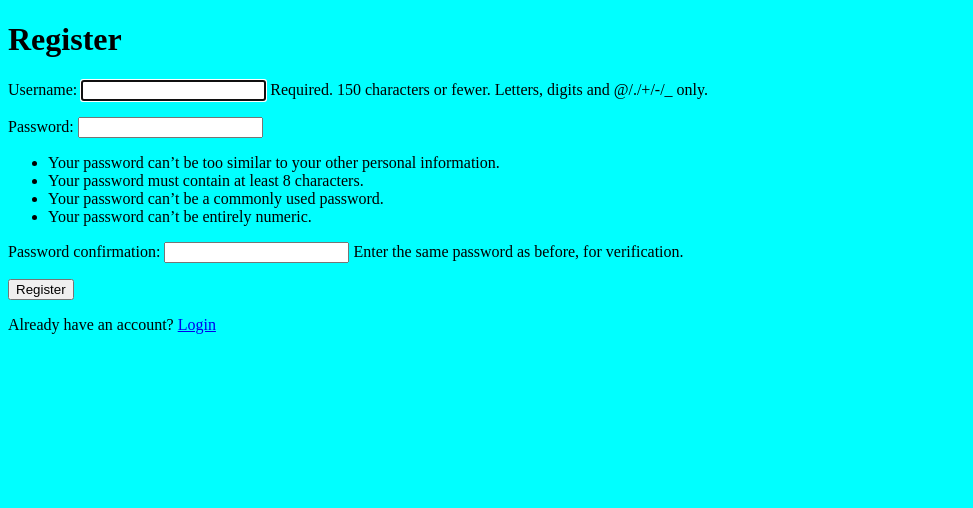
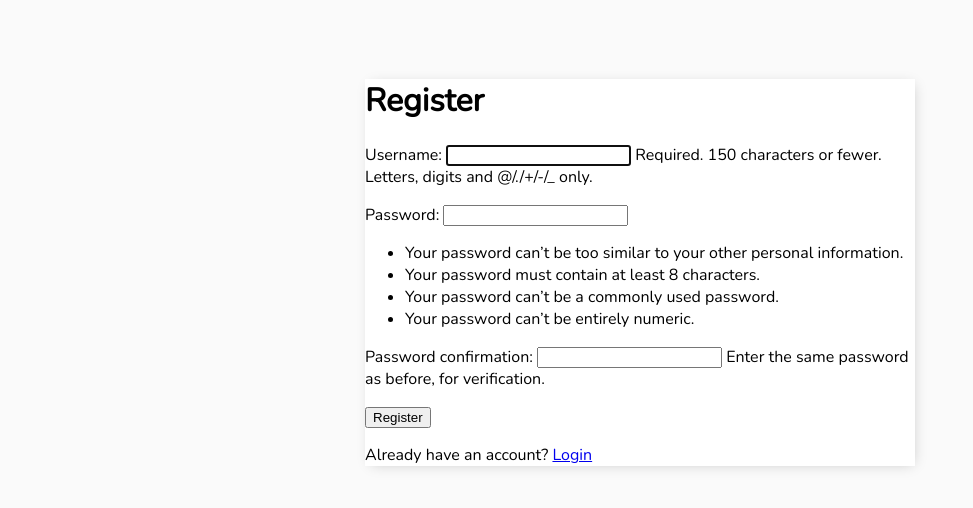
Before and after one commit to ooooo5h/youtube_django_todolist_20220223, a Django app: page /register/ in a window 1280 px wide. Shown: the top 508 px of the page, without its empty margins (0-973 px from the left). Run offline with Django 4.2, Linux system fonts and the light colour scheme.

Commit message:
UI 추가

```diff
--- a/base/templates/base/main.html
+++ b/base/templates/base/main.html
@@ -7,13 +7,27 @@
         <meta name="description" content="">
         <meta name="viewport" content="width=device-width, initial-scale=1.0">
 
+        <link rel="preconnect" href="https://fonts.googleapis.com">
+        <link rel="preconnect" href="https://fonts.gstatic.com" crossorigin>
+        <link href="https://fonts.googleapis.com/css2?family=Nunito:wght@200&display=swap" rel="stylesheet">
+
         <style>
             body{
-                background-color: aqua;
+                background-color: #FAFAFA;
+                font-family: 'Nunito', sans-serif;
+                padding-top: 50px;
+            }
+
+            .container {
+                max-width: 550px;
+                margin: auto;
+                background-color: #fff;
+                -webkit-box-shadow: 2px 2px 13px -4px rgba(0, 0, 0, 0.21);
+                box-shadow: 2px 2px 13px -4px rgba(0, 0, 0, 0.21);
             }
         </style>
+    </head>
 
-    </head>
     <body>
 
         <div class="container">
```
Also changed, not shown: db.sqlite3.
